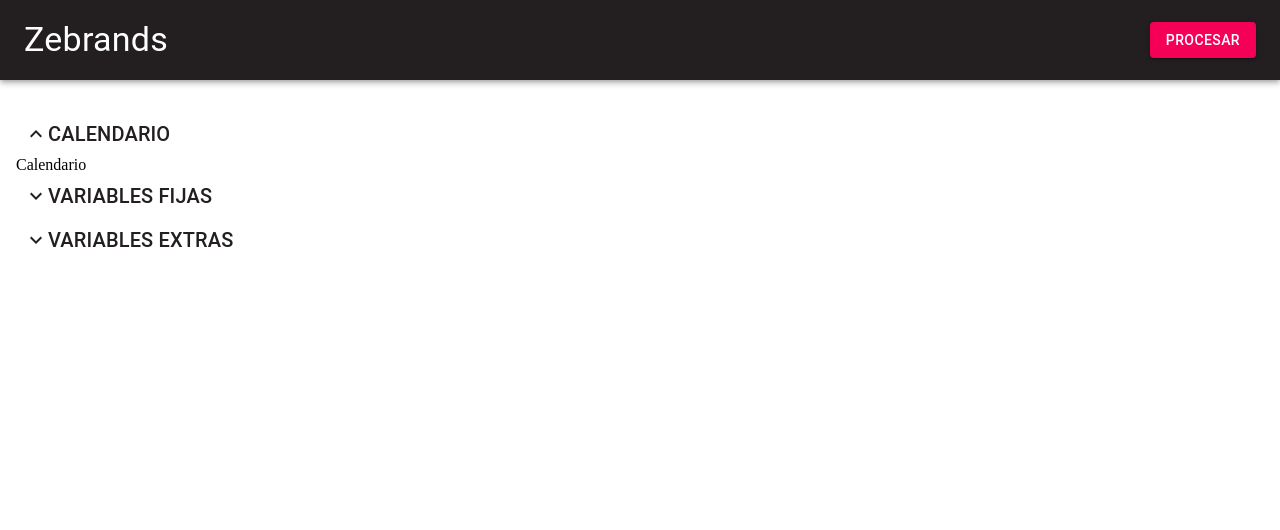
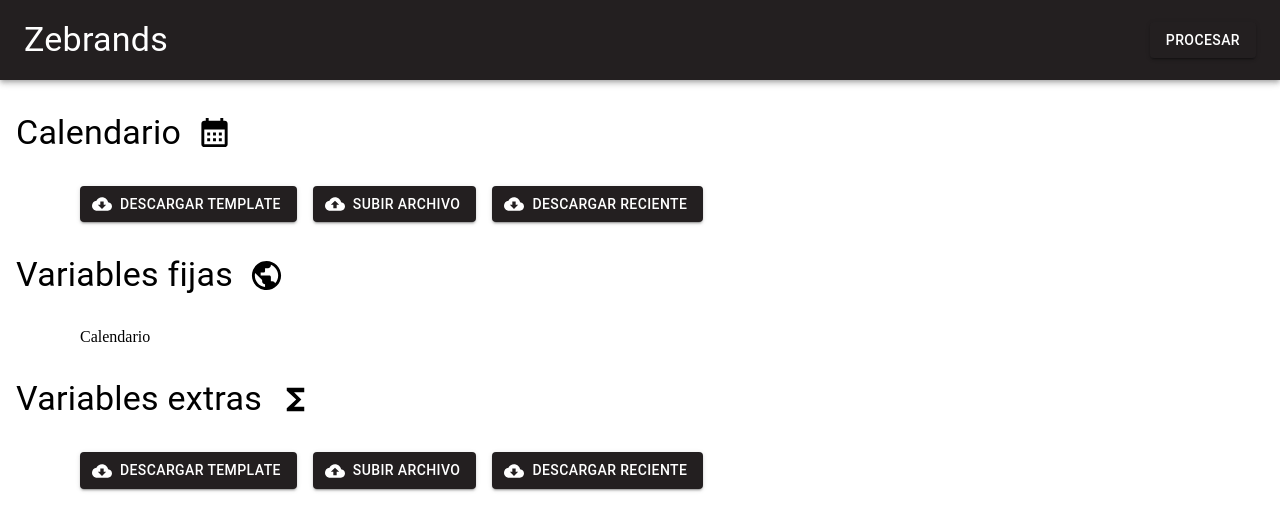
Before and after one commit to DarwinVallejo/zeforecast-client, a Next.js app: page / in a window 1280 px wide. Shown: the top 530 px of the page. Built offline with nearby package versions, Linux system fonts and the light colour scheme.

Commit message:
feat: add sectiib

```diff
--- a/src/components/accordion/index.tsx
+++ b/src/components/accordion/index.tsx
@@ -23,7 +23,7 @@ const Accordion = ({ title, children, open = false }: Props) => {
         onClick={() => setIsOpen(!isOpen)}
       >
         {isOpen ? <KeyboardArrowUpIcon /> : <KeyboardArrowDown />}
-        <Typography variant="h6">{title}</Typography>
+        <Typography variant="h4">{title}</Typography>
       </Button>
       <Collapse in={isOpen}>{children}</Collapse>
     </Box>
--- a/src/components/appbar/index.tsx
+++ b/src/components/appbar/index.tsx
@@ -13,7 +13,7 @@ const AppBar = () => {
       <Toolbar variant="dense" sx={{ py: 2 }}>
         <Typography variant="h4">Zebrands</Typography>
         <Stack flex={1} alignContent={"flex-end"} alignItems={"flex-end"}>
-          <Button variant="contained" color="secondary">
+          <Button variant="contained" color="primary">
             Procesar
           </Button>
         </Stack>
--- /dev/null
+++ b/src/components/section/index.tsx
@@ -0,0 +1,31 @@
+import { Box, Collapse, Stack, Typography } from "@mui/material";
+import React from "react";
+
+type Props = {
+  children: JSX.Element;
+  icon: JSX.Element;
+  title: string;
+};
+
+const Section = ({ children, icon, title }: Props) => {
+  return (
+    <Box>
+      <Stack
+        direction={"row"}
+        gap={2}
+        alignItems={"center"}
+        sx={{
+          justifyContent: "flex-start",
+        }}
+      >
+        <Typography variant="h4">{title}</Typography>
+        {icon}
+      </Stack>
+      <Box paddingLeft={8} paddingY={4}>
+        {children}
+      </Box>
+    </Box>
+  );
+};
+
+export default Section;
--- a/src/pages/index.tsx
+++ b/src/pages/index.tsx
@@ -1,10 +1,12 @@
 import Head from "next/head";
-import { Inter } from "next/font/google";
 import Layout from "@/components/layout";
-import Accordion from "@/components/accordion";
-import { Box } from "@mui/material";
-
-const inter = Inter({ subsets: ["latin"] });
+import { Box, Button, Stack } from "@mui/material";
+import Section from "@/components/section";
+import CalendarMonthIcon from "@mui/icons-material/CalendarMonth";
+import FunctionsIcon from "@mui/icons-material/Functions";
+import PublicIcon from "@mui/icons-material/Public";
+import CloudDownloadIcon from "@mui/icons-material/CloudDownload";
+import { CloudUpload } from "@mui/icons-material";
 
 export default function Home() {
   return (
@@ -17,15 +19,48 @@ export default function Home() {
       </Head>
       <Layout>
         <Box>
-          <Accordion title="Calendario" open>
+          <Section
+            title="Calendario"
+            icon={<CalendarMonthIcon fontSize="large" />}
+          >
+            <Stack direction={"row"} gap={2}>
+              <Button variant="contained" startIcon={<CloudDownloadIcon />}>
+                Descargar template
+              </Button>
+              <Button variant="contained" startIcon={<CloudUpload />}>
+                Subir archivo
+              </Button>
+              <Box>
+                <Button variant="contained" startIcon={<CloudDownloadIcon />}>
+                  Descargar reciente
+                </Button>
+              </Box>
+            </Stack>
+          </Section>
+          <Section
+            title="Variables fijas"
+            icon={<PublicIcon fontSize="large" />}
+          >
             <Box>Calendario</Box>
-          </Accordion>
-          <Accordion title="Variables fijas">
-            <Box>Calendario</Box>
-          </Accordion>
-          <Accordion title="Variables extras">
-            <Box>Calendario</Box>
-          </Accordion>
+          </Section>
+          <Section
+            title="Variables extras"
+            icon={<FunctionsIcon fontSize="large" />}
+          >
+            <Stack direction={"row"} gap={2}>
+              <Button variant="contained" startIcon={<CloudDownloadIcon />}>
+                Descargar template
+              </Button>
+              <Button variant="contained" startIcon={<CloudUpload />}>
+                Subir archivo
+              </Button>
+              <Box>
+                <Button variant="contained" startIcon={<CloudDownloadIcon />}>
+                  Descargar reciente
+                </Button>
+              </Box>
+            </Stack>
+          </Section>
         </Box>
       </Layout>
     </>
--- a/src/shared/theme.ts
+++ b/src/shared/theme.ts
@@ -5,6 +5,7 @@ export const themeOptions = createTheme({
     mode: "light",
     primary: {
       main: "#231f20",
+      "100": "red",
     },
     secondary: {
       main: "#f50057",
```
